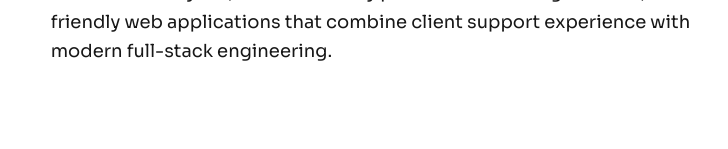
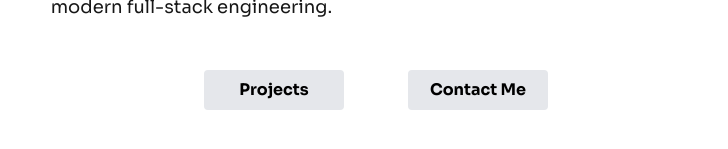
Before and after one commit to Bcook2289/portfolio, a Next.js app in the folder portfolio-project/: page / in a window 1280 px wide. Shown: the part 619-768 px from the top of the page, without its empty margins (264-992 px from the left). Built offline with nearby package versions, Linux system fonts and the light colour scheme.

Commit message:
feat: completed styling

```diff
--- a/portfolio-project/src/components/Button.tsx
+++ b/portfolio-project/src/components/Button.tsx
@@ -0,0 +1,21 @@
+import Link from "next/link";
+import React from "react";
+
+type props = {
+    label: string,
+    href: string,
+    className: string,
+}
+
+const Button:React.FC<props> = ({ label, href, className}) => {
+    return (
+        <>
+            <Link href={href} className="font-sora font-bold">
+                <button className = {className}>
+                    {label}
+                </button>
+            </Link>
+        </>
+    );
+}
+export default Button;
--- a/portfolio-project/src/components/Hero.tsx
+++ b/portfolio-project/src/components/Hero.tsx
@@ -1,11 +1,12 @@
 import Image from "next/image";
 import Intro from "./AboutMe/Intro";
 import TypingHeader from "./TypingHeader";
+import Button from "./Button";
 
 
 const Hero = () => {
   return (
-    <div>
+    <div className="flex flex-col">
       <div className="flex justify-center w-full p-4 m-4">
         <div className="relative p-2">
           <Image
@@ -21,6 +22,18 @@ const Hero = () => {
       <div className="flex justify-center max-w-prose mx-auto text-lg leading-relaxed">
         <Intro pageFlag="brief" />
       </div>
+      <div className="flex justify-center mt-12 gap-16">
+        <Button
+          label="Projects"
+          href="/projects"
+          className="px-4 py-2 w-35 rounded bg-gray-200 text-black hover:bg-black hover:text-white dark:text-black dark:bg-white transition-colors duration-500 cursor-pointer"
+        />
+        <Button
+          label="Contact Me"
+          href="/"
+          className="px-4 py-2 w-35 rounded bg-gray-200 text-black hover:bg-black hover:text-white dark:text-black dark:bg-white transition-colors duration-500 cursor-pointer"
+        />
+      </div>
     </div>
   );
 };
```
